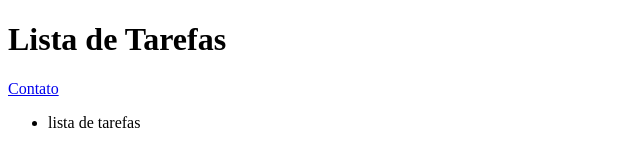
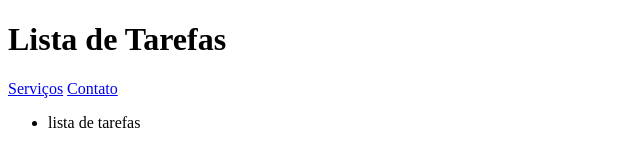
Before and after one commit to Vkz11/Lista-de-tarefas, a plain HTML site: page index.html in a window 1280 px wide. Shown: the full height of the page, 0-640 px from the left. Drawn offline with Linux system fonts and the light colour scheme.

Commit message:
Update index.html

```diff
--- a/index.html
+++ b/index.html
@@ -11,6 +11,7 @@
     </header>
 
     <nav>
+        <a href="Serviços.html">Serviços<a/>
         <a href="Contato">Contato</a>
     </nav>
 
```
